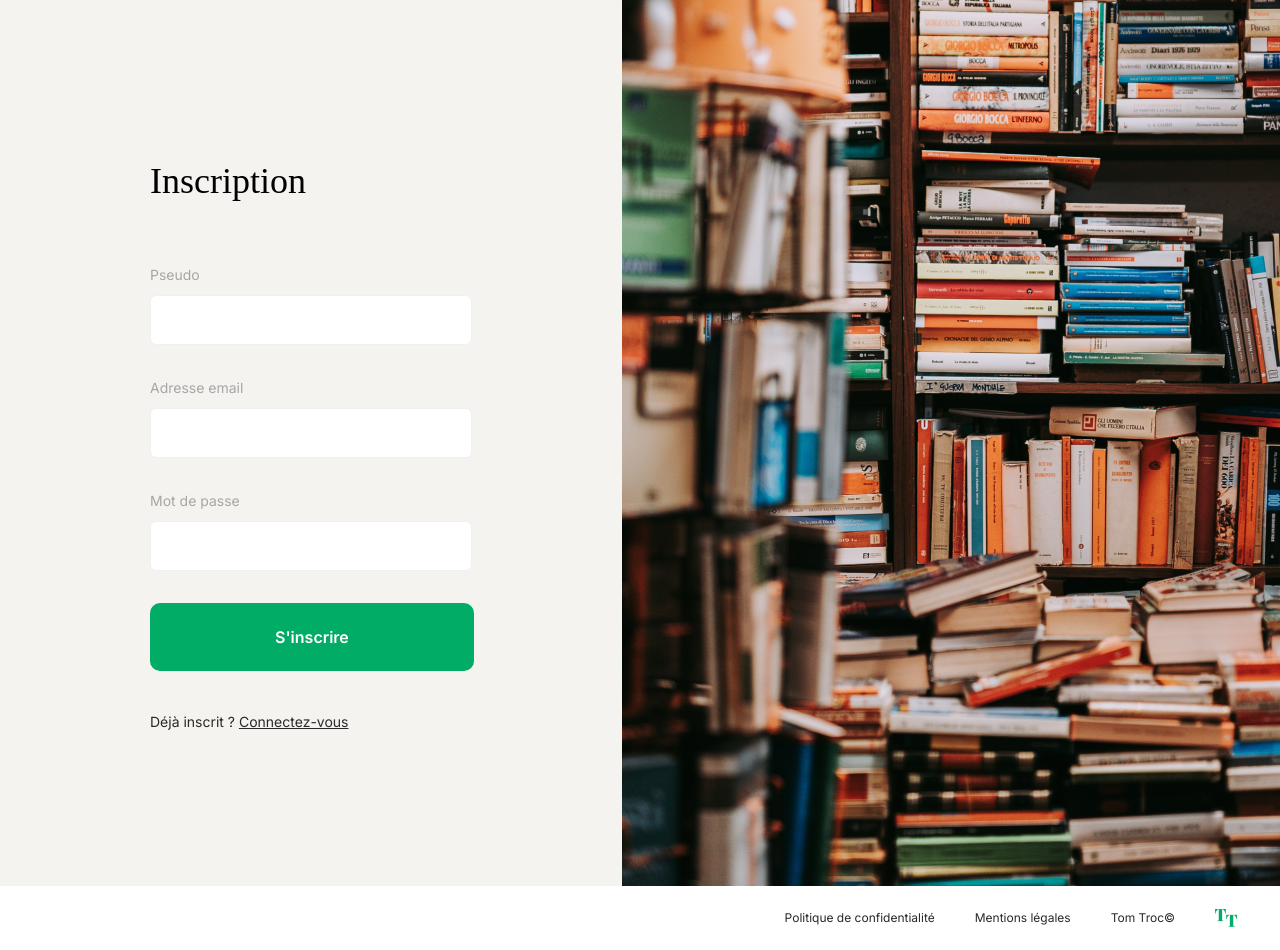
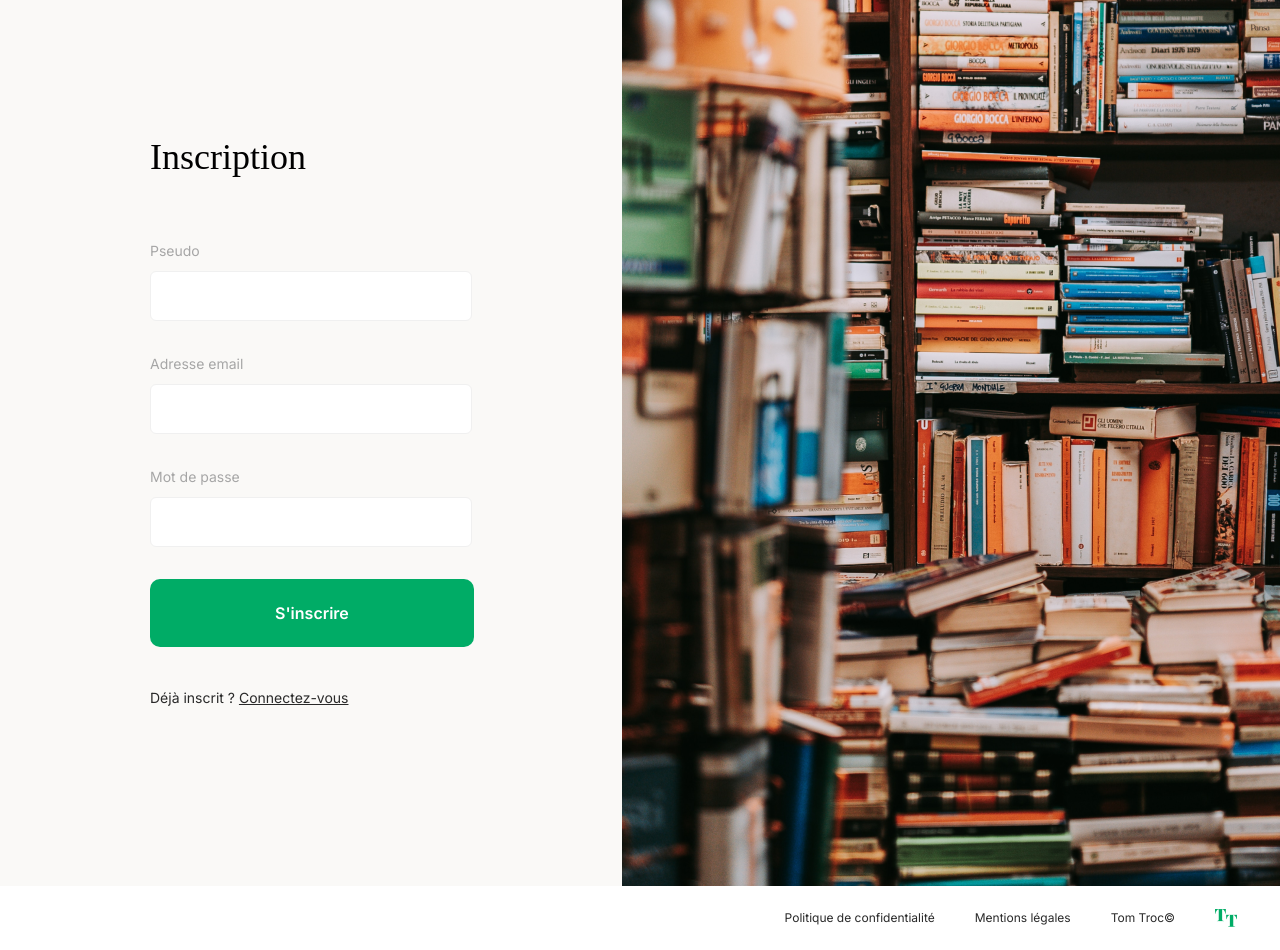
Before and after one commit to laurentGurbala/projet-6-OC, a PHP site: template views/templates/register.php in a window 1280 px wide. Shown: the part 78-1028 px from the top of the page. Run offline with PHP 8.4, Linux system fonts and the light colour scheme; the template is opened without the code that fills it, so the values that code supplies are empty; some web fonts are replaced.

Commit message:
fix(css): correction d'une erreur d'affichage du formulaire d'inscription

```diff
--- a/css/register.css
+++ b/css/register.css
@@ -1,7 +1,7 @@
 .container {
     display: flex;
-    align-items: center;
     width: 100%;
+    background: var(--color-bg-secondary);
 }
 
 .form-container {
@@ -58,6 +58,7 @@ input[type="password"] {
 @media (max-width: 1024px) {
     .container {
         flex-direction: column;
+        align-items: center;
     }
 
     .image-container {
```
